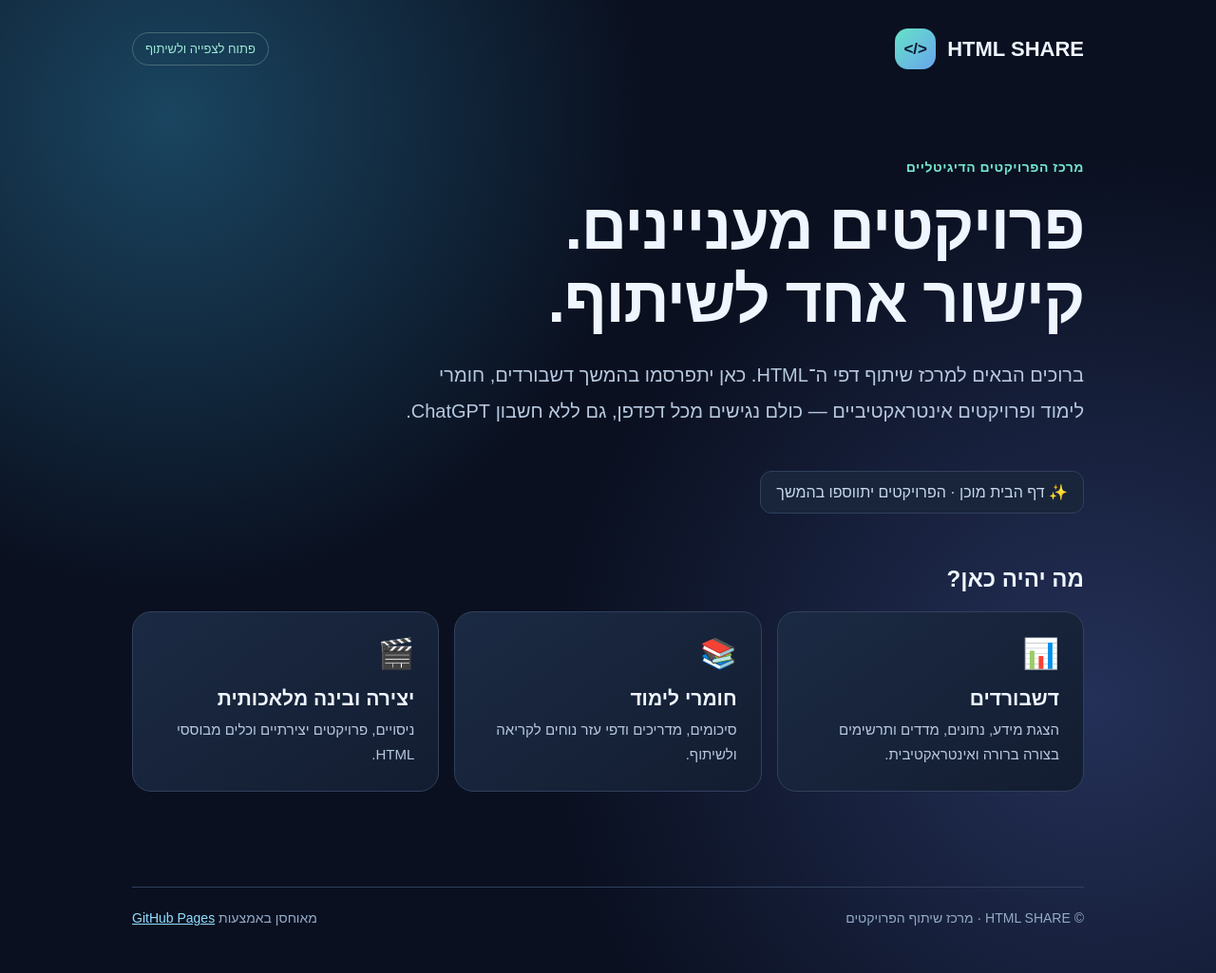
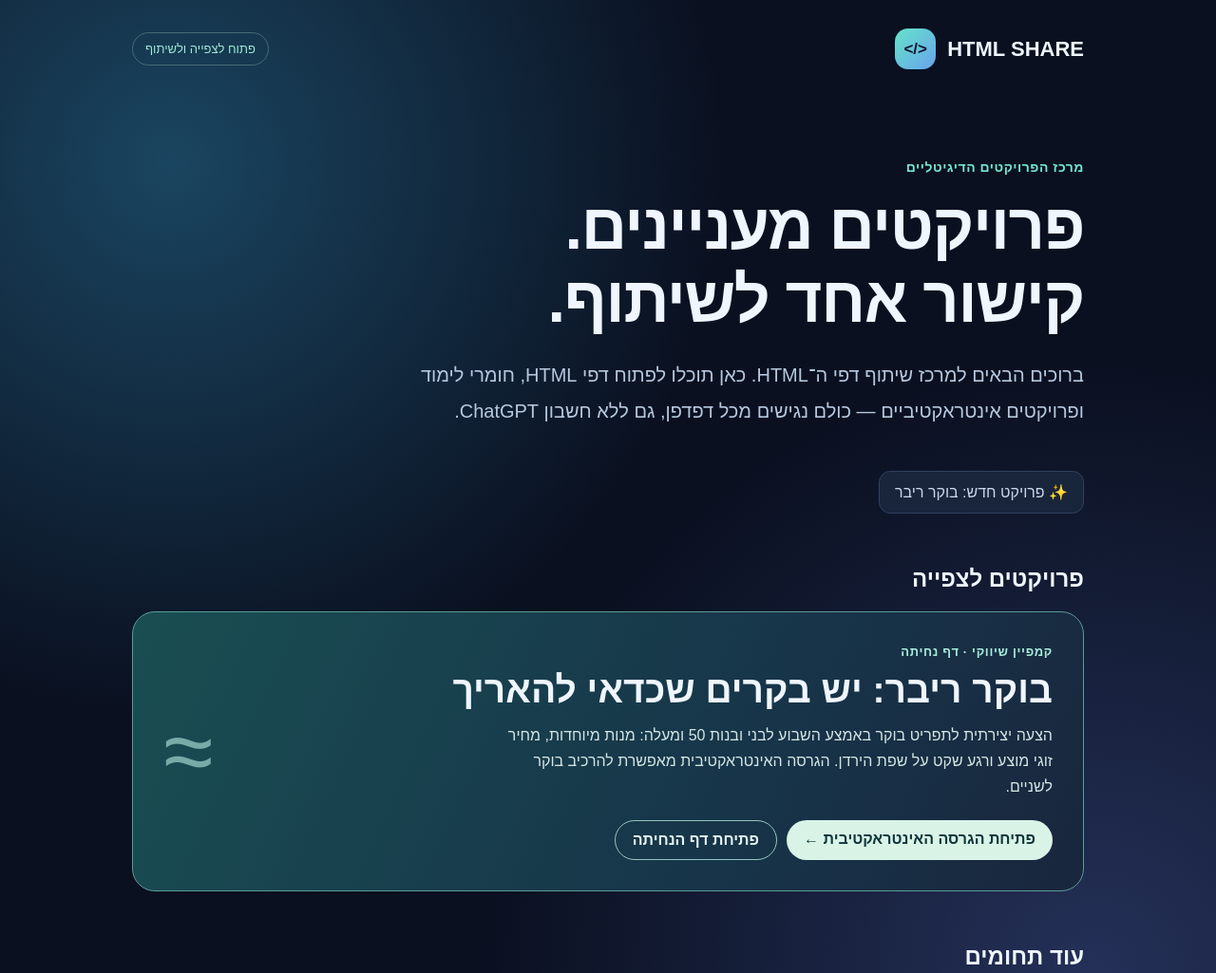
Before and after one commit to roshaked/HTML-SHARE, a plain HTML site: page index.html in a window 1280 px wide. Shown: the top 1025 px of the page at 95% size. Drawn offline with Linux system fonts and the light colour scheme.

Commit message:
Feature Cafe River project on HTML-SHARE home page

```diff
--- a/index.html
+++ b/index.html
@@ -24,9 +24,19 @@
     .grid {display:grid;grid-template-columns:repeat(3,minmax(0,1fr));gap:16px}
     .card {border:1px solid var(--line);border-radius:20px;padding:25px;background:linear-gradient(145deg,#1b2a43,#131d31);min-height:190px}
     .icon {font-size:31px}.card h3 {font-size:21px;margin:17px 0 8px}.card p {font-size:15px;line-height:1.7;color:var(--muted);margin:0}
+    .featured {border:1px solid #5b9c95;border-radius:24px;padding:32px;background:linear-gradient(115deg,#194e52,#173449 65%,#19263d);display:flex;align-items:center;justify-content:space-between;gap:30px}
+    .featured .tag {font-size:13px;font-weight:800;color:#a8eddb;letter-spacing:.05em}
+    .featured h2 {font-size:clamp(27px,4vw,39px);margin:10px 0 12px}
+    .featured p {max-width:590px;margin:0;color:#d3e5e4;line-height:1.7}
+    .project-links {display:flex;gap:10px;flex-wrap:wrap;margin-top:21px}
+    .project-links a {display:inline-block;text-decoration:none;background:#d9f4e7;color:#11363a;font-weight:800;border-radius:100px;padding:11px 18px}
+    .project-links a.secondary {background:transparent;color:#e4f4f4;border:1px solid #96c4c0}
+    .project-links a:hover {filter:brightness(1.1)}
+    .project-links a:focus-visible {outline:3px solid #fff;outline-offset:3px}
+    .featured-mark {font-size:95px;line-height:1;color:#9fd5cd;opacity:.7;flex:none}
     footer {border-top:1px solid var(--line);padding-top:24px;margin-top:65px;color:#93abc7;font-size:14px;display:flex;gap:10px;justify-content:space-between;flex-wrap:wrap}
     footer a {color:#91deff}
-    @media(max-width:700px){.wrap{padding:22px 17px 35px}main{padding-top:62px}.grid{grid-template-columns:1fr}.card{min-height:0}.status{font-size:11px}footer{margin-top:45px}}
+    @media(max-width:700px){.wrap{padding:22px 17px 35px}main{padding-top:62px}.grid{grid-template-columns:1fr}.card{min-height:0}.featured{padding:25px}.featured-mark{display:none}.status{font-size:11px}footer{margin-top:45px}}
   </style>
 </head>
 <body>
@@ -38,9 +48,22 @@
   <main>
     <div class="eyebrow">מרכז הפרויקטים הדיגיטליים</div>
     <h1>פרויקטים מעניינים.<br>קישור אחד לשיתוף.</h1>
-    <p class="lead">ברוכים הבאים למרכז שיתוף דפי ה־HTML. כאן יתפרסמו בהמשך דשבורדים, חומרי לימוד ופרויקטים אינטראקטיביים — כולם נגישים מכל דפדפן, גם ללא חשבון ChatGPT.</p>
-    <div class="pill">✨ דף הבית מוכן · הפרויקטים יתווספו בהמשך</div>
-    <h2>מה יהיה כאן?</h2>
+    <p class="lead">ברוכים הבאים למרכז שיתוף דפי ה־HTML. כאן תוכלו לפתוח דפי HTML, חומרי לימוד ופרויקטים אינטראקטיביים — כולם נגישים מכל דפדפן, גם ללא חשבון ChatGPT.</p>
+    <div class="pill">✨ פרויקט חדש: בוקר ריבר</div>
+    <h2>פרויקטים לצפייה</h2>
+    <section class="featured" aria-labelledby="river-title">
+      <div>
+        <span class="tag">קמפיין שיווקי · דף נחיתה</span>
+        <h2 id="river-title">בוקר ריבר: יש בקרים שכדאי להאריך</h2>
+        <p>הצעה יצירתית לתפריט בוקר באמצע השבוע לבני ובנות 50 ומעלה: מנות מיוחדות, מחיר זוגי מוצע ורגע שקט על שפת הירדן. הגרסה האינטראקטיבית מאפשרת להרכיב בוקר לשניים.</p>
+        <div class="project-links">
+          <a href="cafe-river-morning/interactive.html">פתיחת הגרסה האינטראקטיבית ←</a>
+          <a class="secondary" href="cafe-river-morning/index.html">פתיחת דף הנחיתה</a>
+        </div>
+      </div>
+      <div class="featured-mark" aria-hidden="true">≈</div>
+    </section>
+    <h2>עוד תחומים</h2>
     <section class="grid" aria-label="קטגוריות פרויקטים">
       <article class="card"><div class="icon" aria-hidden="true">📊</div><h3>דשבורדים</h3><p>הצגת מידע, נתונים, מדדים ותרשימים בצורה ברורה ואינטראקטיבית.</p></article>
       <article class="card"><div class="icon" aria-hidden="true">📚</div><h3>חומרי לימוד</h3><p>סיכומים, מדריכים ודפי עזר נוחים לקריאה ולשיתוף.</p></article>
```
